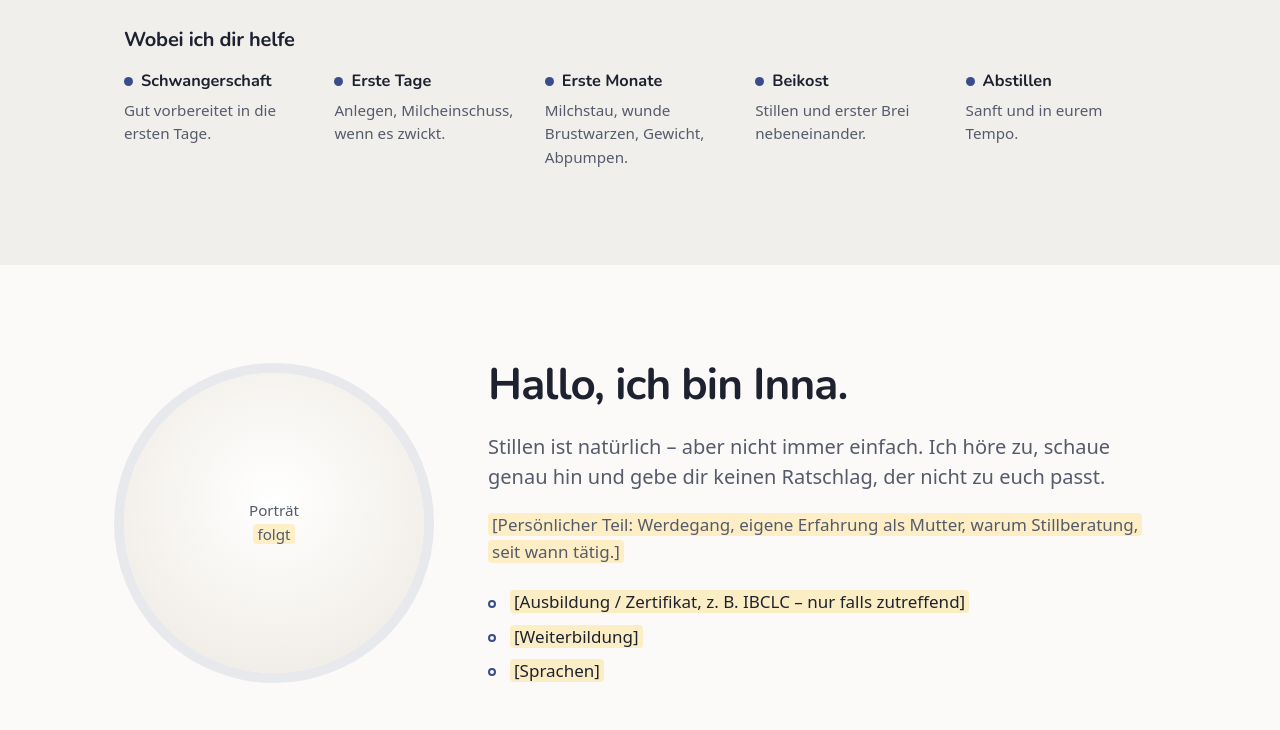
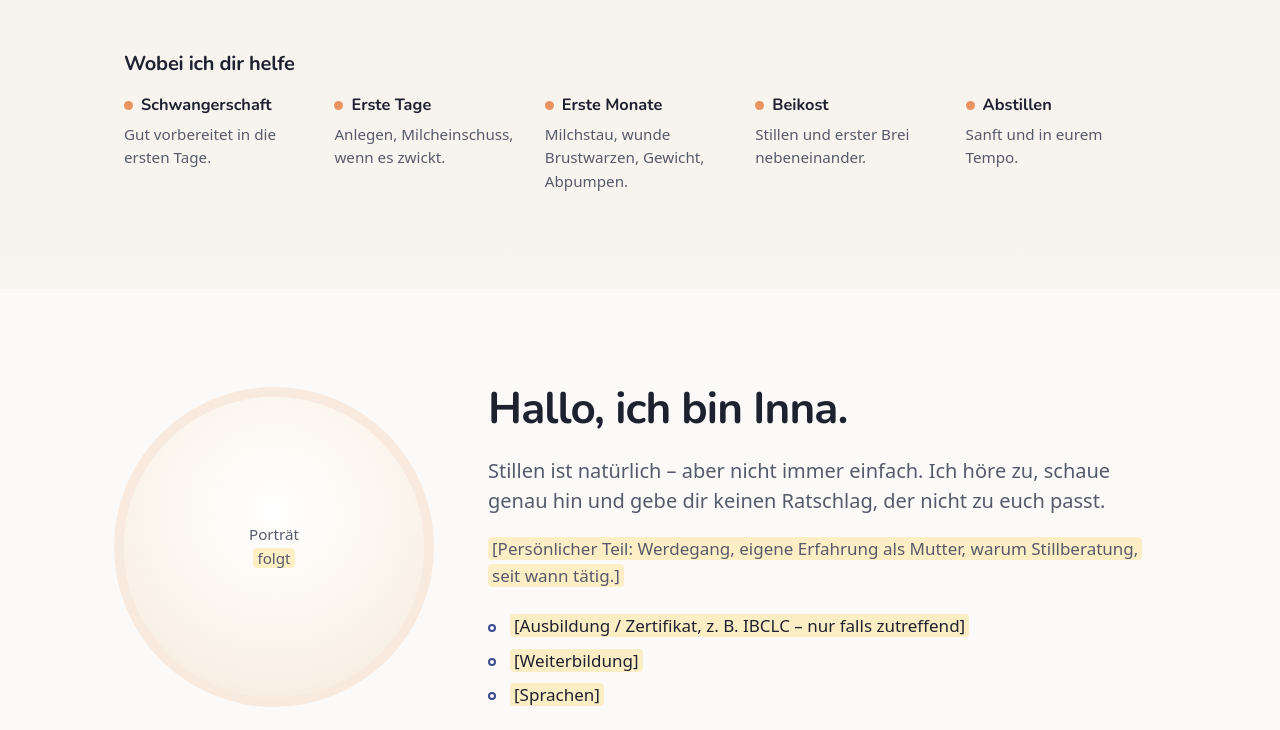
Before and after one commit to ps-Softworks/rund-ums-stillen, a plain HTML site: page index.html in a window 1280 px wide. Shown: the part 1370-2100 px from the top of the page. Drawn offline with Linux system fonts and the light colour scheme.

Commit message:
Design: Tag-und-Nacht-Konzept mit Morgenlicht und Nachtlicht
Hell: Aprikose-Morgenschein hinter dem Kreis, warme Deko-Punkte, Nachtblau
für Aktionen. Dunkel: blau-violette Nacht mit bernsteinfarbenem Nachtlicht,
Akzent und Buttons in Bernstein. Formatkarten mit eigenem Farbschein.

Co-Authored-By: Claude Opus 5.5 <noreply@anthropic.com>

```diff
--- a/assets/style.css
+++ b/assets/style.css
@@ -17,16 +17,28 @@
   color-scheme: light dark;
 
   --surface: #fbfaf8;      /* Milch */
-  --surface-2: #f1efec;    /* Mulltuch */
+  --surface-2: #f3efe9;    /* Mulltuch */
   --raised: #ffffff;
   --content: #1e2230;      /* Tinte */
   --secondary: #555b6b;
   --accent: #3a4c8c;       /* Nachtblau – nur für Hauptaktionen & Links */
   --on-accent: #ffffff;
   --accent-soft: #e3e7f4;
-  --line: #e2dfda;
-  --glow: rgba(58, 76, 140, 0.10);
-  --disc: radial-gradient(circle at 50% 42%, #ffffff 0%, #f4f1ec 62%, #ebe7e1 100%);
+  --warm: #e9935f;         /* Morgenlicht – Deko-Punkte, Glühen */
+  --warm-text: #b85a30;    /* 4.4:1 – nur für große Schrift */
+  --warm-soft: rgba(233, 147, 95, 0.14);
+  --line: #e6e1da;
+  --ring: rgba(233, 147, 95, 0.55);
+  --glow: rgba(233, 147, 95, 0.16);
+  --disc: radial-gradient(circle at 50% 38%, #ffffff 0%, #fbf4ec 58%, #f3e6d9 100%);
+  --disc-shadow: 0 0 0 14px rgba(233, 147, 95, 0.10), 0 0 0 28px rgba(233, 147, 95, 0.05), 0 40px 90px -30px rgba(184, 90, 48, 0.35);
+  --hero-bg:
+    radial-gradient(640px 520px at 78% 38%, rgba(246, 190, 150, 0.45), transparent 70%),
+    radial-gradient(700px 500px at 0% 100%, rgba(58, 76, 140, 0.08), transparent 70%),
+    var(--surface);
+  --alt-bg: linear-gradient(180deg, #f3efe9 0%, #f8f5f0 100%);
+  --card-home: radial-gradient(420px 220px at 100% 0%, rgba(233, 147, 95, 0.16), transparent 70%);
+  --card-online: radial-gradient(420px 220px at 100% 0%, rgba(58, 76, 140, 0.12), transparent 70%);
   --header-bg: rgba(251, 250, 248, 0.78);
 
   --display: ui-rounded, "SF Pro Rounded", "Nunito", system-ui, sans-serif;
@@ -40,18 +52,31 @@
 
 @media (prefers-color-scheme: dark) {
   :root {
-    --surface: #10131b;     /* Nacht */
-    --surface-2: #171b26;
-    --raised: #1c2130;
-    --content: #ece8e2;     /* gedämpftes Weiß */
-    --secondary: #a7adbb;
-    --accent: #a9b8f2;
-    --on-accent: #10131b;
-    --accent-soft: #252c44;
-    --line: #2a3040;
-    --glow: rgba(243, 217, 168, 0.16);
-    --disc: radial-gradient(circle at 50% 42%, #2a2b33 0%, #1d2029 60%, #161922 100%);
-    --header-bg: rgba(16, 19, 27, 0.78);
+    --surface: #0d1120;     /* Nacht */
+    --surface-2: #141a2e;
+    --raised: #1a2138;
+    --content: #ede8e1;     /* gedämpftes Weiß */
+    --secondary: #a9b0c2;
+    --accent: #f2c27b;      /* Nachtlicht – Hauptaktionen */
+    --on-accent: #1a1408;
+    --accent-soft: rgba(242, 194, 123, 0.14);
+    --warm: #f2c27b;
+    --warm-text: #f2c27b;
+    --warm-soft: rgba(242, 194, 123, 0.12);
+    --line: rgba(255, 255, 255, 0.09);
+    --ring: rgba(242, 194, 123, 0.45);
+    --glow: rgba(242, 194, 123, 0.18);
+    --disc: radial-gradient(circle at 50% 36%, #4a3a2c 0%, #2a2533 48%, #191c30 100%);
+    --disc-shadow: 0 0 0 14px rgba(242, 194, 123, 0.08), 0 0 0 28px rgba(242, 194, 123, 0.04), 0 0 140px 30px rgba(242, 170, 90, 0.22);
+    --hero-bg:
+      radial-gradient(560px 480px at 76% 40%, rgba(242, 170, 90, 0.20), transparent 70%),
+      radial-gradient(900px 600px at 10% 0%, rgba(110, 90, 210, 0.28), transparent 65%),
+      radial-gradient(600px 420px at 100% 45%, rgba(60, 110, 200, 0.16), transparent 70%),
+      linear-gradient(180deg, #0d1120 0%, #121034 100%);
+    --alt-bg: linear-gradient(180deg, #121034 0%, #0f1426 45%, #0d1120 100%);
+    --card-home: radial-gradient(420px 220px at 100% 0%, rgba(242, 170, 90, 0.18), transparent 70%);
+    --card-online: radial-gradient(420px 220px at 100% 0%, rgba(120, 140, 255, 0.20), transparent 70%);
+    --header-bg: rgba(13, 17, 32, 0.72);
   }
 }
 
@@ -151,7 +176,7 @@ p { margin: 0 0 1em; }
   transition: filter 0.15s, transform 0.15s;
 }
 
-.btn-primary { background: var(--accent); color: var(--on-accent); }
+.btn-primary { background: var(--accent); color: var(--on-accent); box-shadow: 0 10px 28px -12px var(--glow); }
 .btn-primary:hover { filter: brightness(1.08); }
 .btn-primary:active { transform: scale(0.98); }
 
@@ -238,7 +263,8 @@ p { margin: 0 0 1em; }
 .nav-links .btn { min-height: 38px; padding: 0 18px; font-size: 0.95rem; margin-left: 8px; }
 
 /* ---------- Hero ---------- */
-.hero { padding: 56px 0 88px; }
+.hero { padding: 64px 0 104px; background: var(--hero-bg); }
+.hero h1 em { font-style: normal; color: var(--warm-text); }
 
 .hero-grid {
   display: grid;
@@ -274,9 +300,9 @@ p { margin: 0 0 1em; }
 }
 .orbit-ring circle {
   fill: none;
-  stroke: var(--line);
-  stroke-width: 1.5;
-  stroke-dasharray: 2 7;
+  stroke: var(--ring);
+  stroke-width: 1.1;
+  stroke-dasharray: 1.6 6;
   stroke-linecap: round;
 }
 
@@ -285,7 +311,7 @@ p { margin: 0 0 1em; }
   inset: 15%;
   border-radius: 50%;
   background: var(--disc);
-  box-shadow: 0 0 0 14px var(--glow), 0 30px 80px -30px var(--glow);
+  box-shadow: var(--disc-shadow);
   display: grid;
   place-items: center;
   overflow: hidden;
@@ -328,7 +354,8 @@ p { margin: 0 0 1em; }
   width: 10px;
   height: 10px;
   border-radius: 50%;
-  background: var(--accent);
+  background: var(--warm);
+  box-shadow: 0 0 0 4px var(--warm-soft);
   flex: none;
 }
 
@@ -342,7 +369,7 @@ p { margin: 0 0 1em; }
 
 /* ---------- Abschnitte ---------- */
 section { padding: 96px 0; }
-.alt { background: var(--surface-2); }
+.alt { background: var(--alt-bg); }
 
 .section-head { max-width: 640px; margin-bottom: 48px; }
 
@@ -361,7 +388,11 @@ section { padding: 96px 0; }
   border: 0.5px solid var(--line);
   border-radius: var(--r-md);
   padding: 28px;
+  background: var(--card-home), var(--raised);
+  transition: transform 0.2s, box-shadow 0.2s;
 }
+.format-card + .format-card { background: var(--card-online), var(--raised); }
+.format-card:hover { transform: translateY(-3px); box-shadow: 0 24px 50px -28px rgba(0, 0, 0, 0.45); }
 .format-card h3 { margin: 14px 0 6px; font-size: 1.5rem; }
 .format-card p { color: var(--secondary); margin: 0 0 20px; }
 .format-card .btn { margin-top: auto; width: 100%; }
@@ -419,7 +450,7 @@ section { padding: 96px 0; }
   width: 9px;
   height: 9px;
   border-radius: 50%;
-  background: var(--accent);
+  background: var(--warm);
   flex: none;
 }
 
@@ -676,7 +707,7 @@ legend, .label {
   content: "";
   width: 9px; height: 9px;
   border-radius: 50%;
-  background: var(--accent);
+  background: var(--warm);
 }
 
 @media (prefers-reduced-motion: reduce) {
--- a/index.html
+++ b/index.html
@@ -30,7 +30,7 @@
   <section class="hero" aria-labelledby="hero-title">
     <div class="wrap hero-grid">
       <div>
-        <h1 id="hero-title">Stillen braucht Zeit. Ich nehme sie mir.</h1>
+        <h1 id="hero-title">Stillen braucht Zeit. <em>Ich nehme sie mir.</em></h1>
         <p class="sub">Ich bin Inna Singer und begleite dich rund ums Stillen – von der Schwangerschaft bis zum letzten Mal Anlegen. Bei dir zu Hause in <span class="ph">[Region]</span> oder online.</p>
         <div class="hero-actions">
           <a class="btn btn-primary" href="#anfrage">Termin anfragen</a>
```
